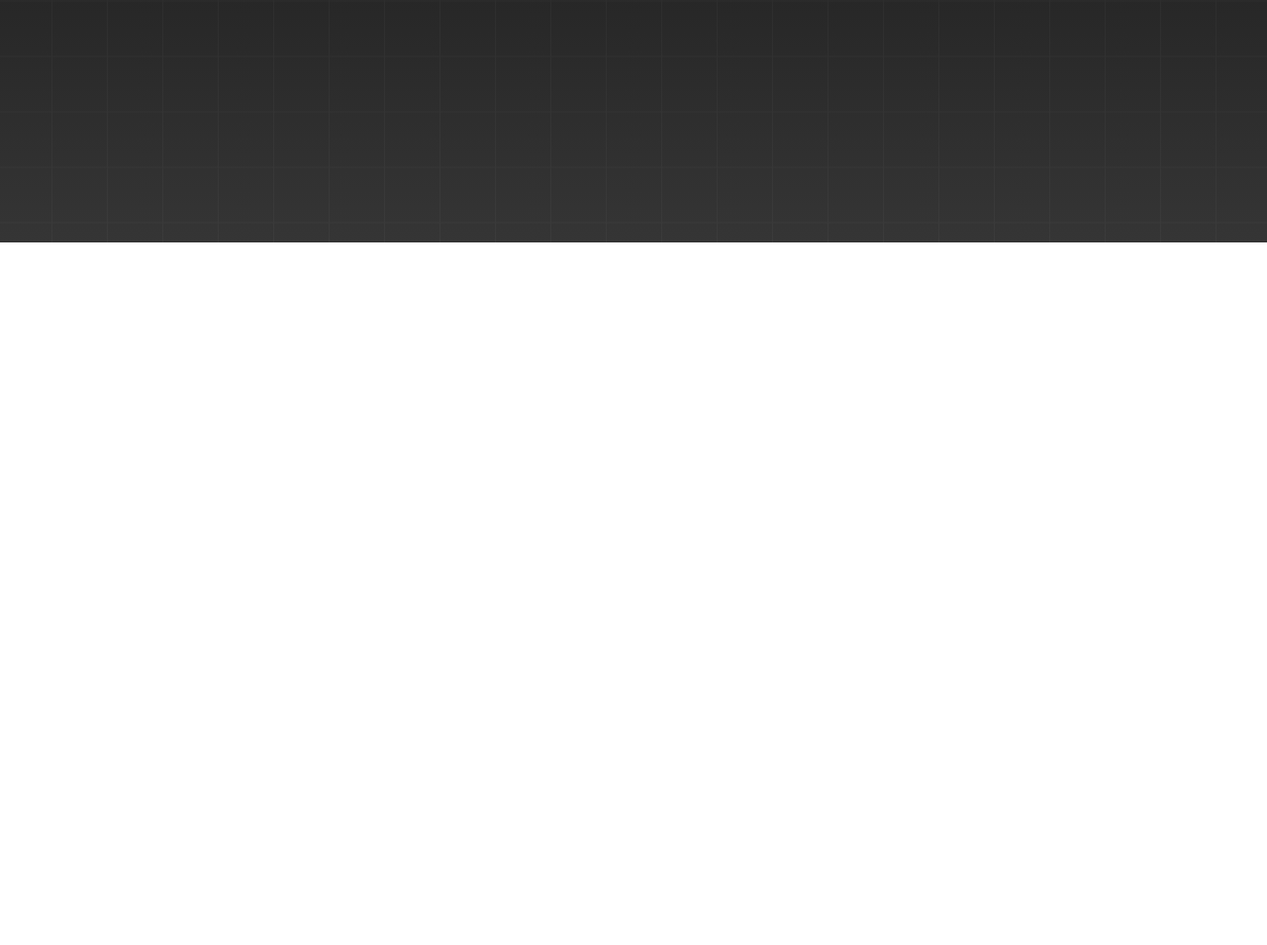
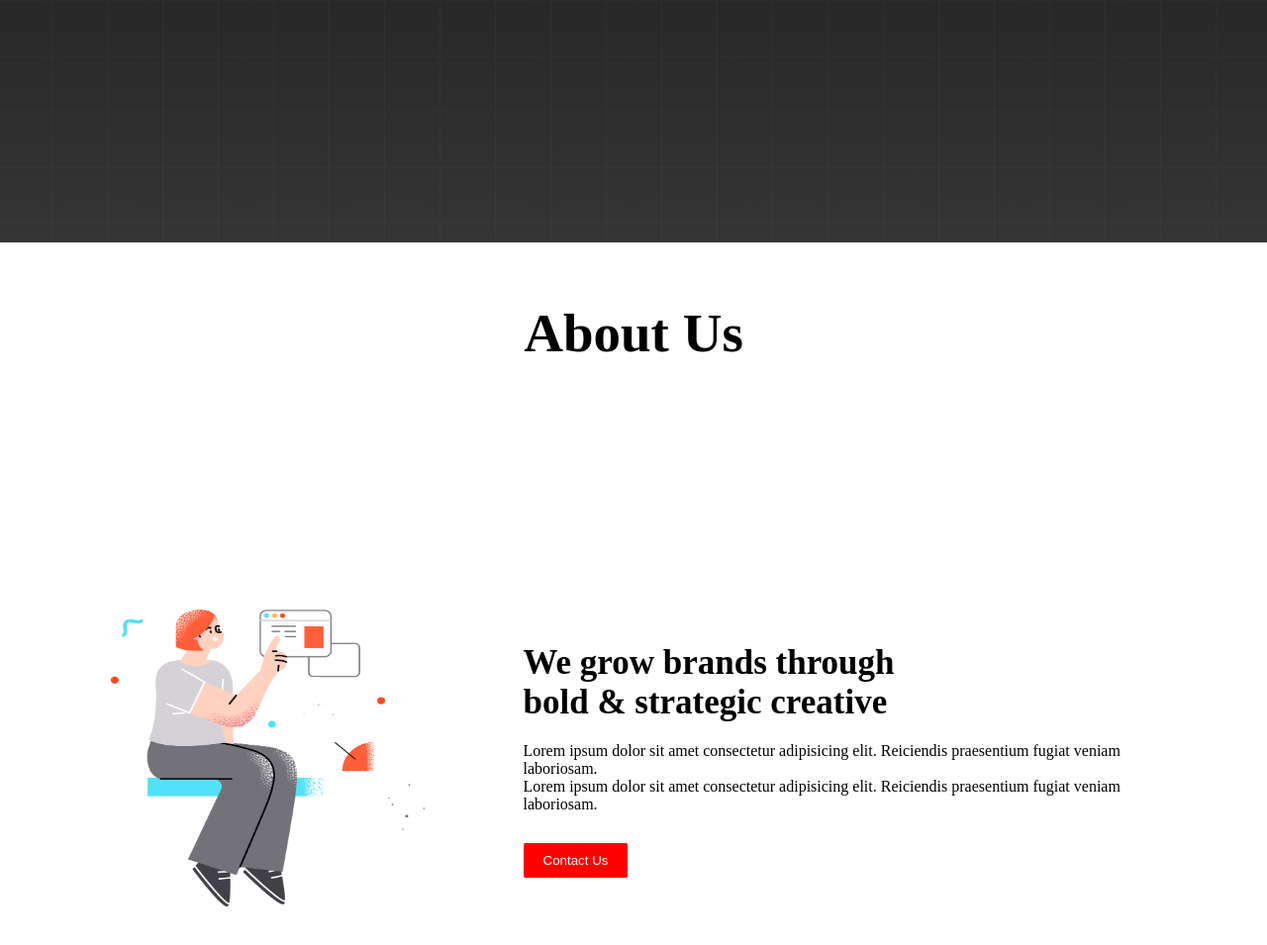
Before and after one commit to sami5671/digital-website, a plain HTML site: page index.html in a window 1280 px wide. Shown: the part 628-1583 px from the top of the page at 99% size. Before the commit the page ends 873 px from the top, so only its background shows below. Drawn offline with Linux system fonts and the light colour scheme.

Commit message:
Updated at 12:17 AM

```diff
--- a/index.html
+++ b/index.html
@@ -45,6 +45,30 @@
           <img class="image-2" src="images/banner.png" alt="" />
         </div>
       </div>
+
+      <!-- about us section -->
+      <div class="about-us">About Us</div>
+
+      <div class="all-about">
+        <div class="about-img">
+          <img class="image-3" src="images/section.png" alt="" />
+        </div>
+
+        <div class="about-info">
+          <h2 class="about-info-title">
+            We grow brands through bold & strategic creative
+          </h2>
+          <p>
+            Lorem ipsum dolor sit amet consectetur adipisicing elit. Reiciendis
+            praesentium fugiat veniam laboriosam.
+          </p>
+          <p>
+            Lorem ipsum dolor sit amet consectetur adipisicing elit. Reiciendis
+            praesentium fugiat veniam laboriosam.
+          </p>
+          <button class="btn-second">Contact Us</button>
+        </div>
+      </div>
     </main>
     <footer></footer>
   </body>
--- a/styles/style.css
+++ b/styles/style.css
@@ -55,3 +55,39 @@ button:hover {
   background-color: rgb(74, 81, 81);
   color: rgb(241, 241, 241);
 }
+/* about us section */
+.all-about {
+  width: 100%;
+  height: 100vh;
+  align-items: center;
+  display: flex;
+  gap: 100px;
+  justify-content: center;
+}
+.about-info {
+  width: 50%;
+}
+.about-info-title {
+  font-size: 35px;
+  width: 70%;
+  margin-bottom: 20px;
+}
+.about-us {
+  font-size: 55px;
+  font-weight: 600;
+  text-align: center;
+  margin-top: 60px;
+}
+.image-3 {
+  height: 300px;
+  width: 317px;
+}
+.btn-second {
+  margin-top: 30px;
+  padding: 10px 20px;
+  background-color: red;
+  border: none;
+  border-radius: 2px;
+  color: white;
+  cursor: pointer;
+}
```
